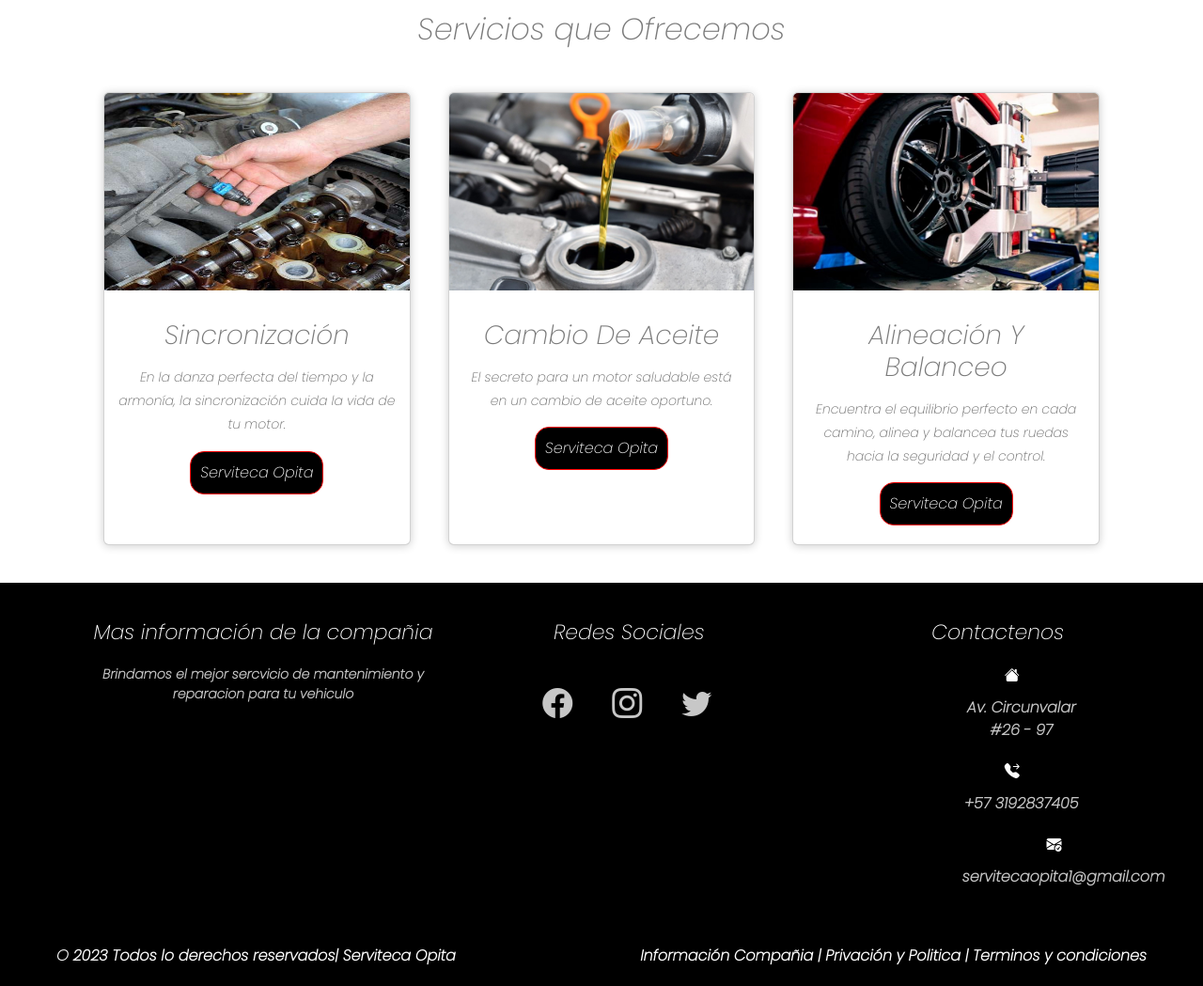
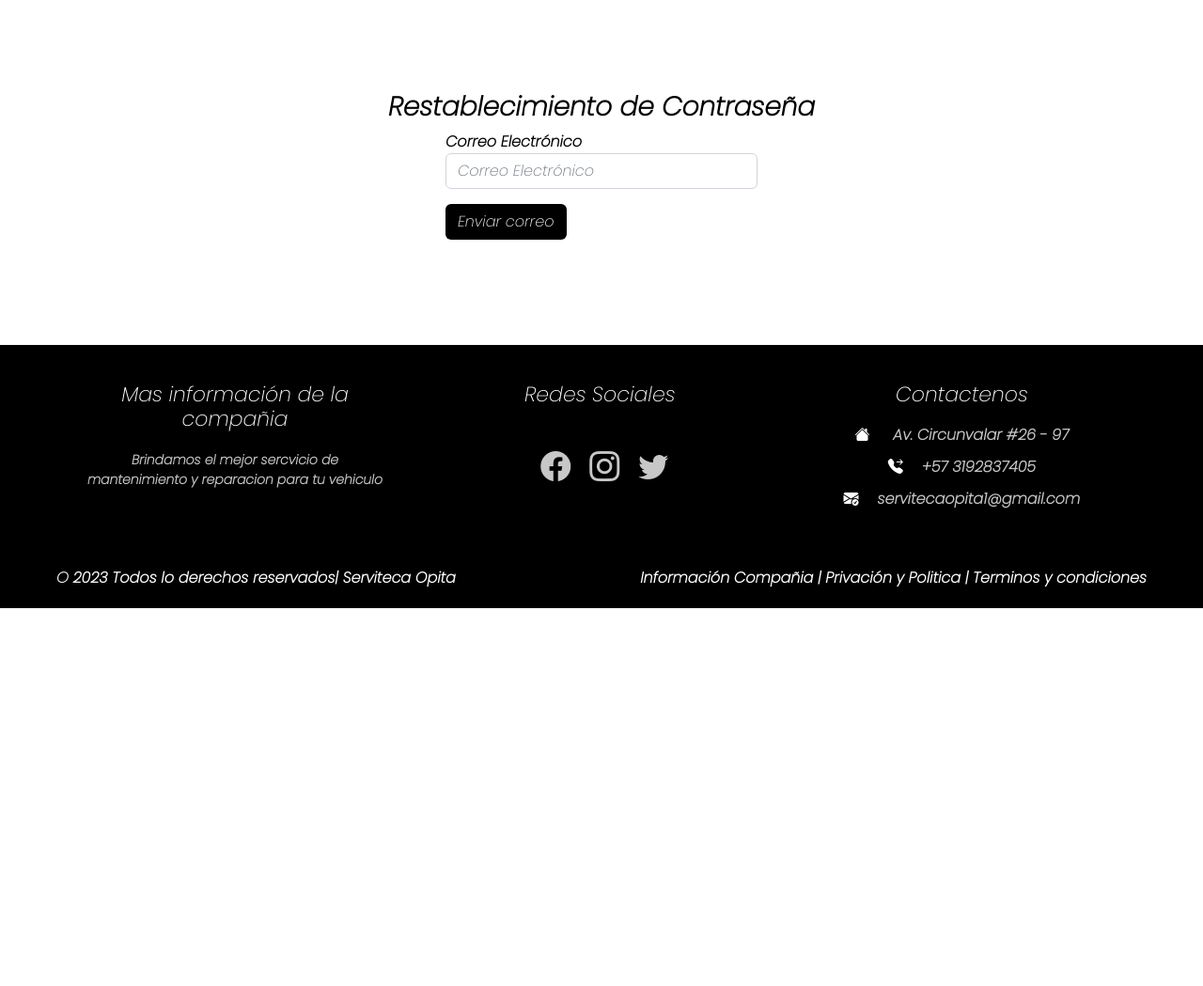
Before and after one commit to TheEmmanuel2710/ProyectoServiteca, a Django app: page /vistaCorreoForgot/ in a window 1280 px wide. Shown: the part 76-1125 px from the top of the page at 94% size. After the commit the page ends 723 px from the top, so only its background shows below. Run offline with Django 4.2, Linux system fonts and the light colour scheme; some libraries are stand-ins or nearby versions.

Commit message:
Responsive finalizado y funcion forgot password finalizada y otras mejoras

```diff
--- a/GestionServiteca/GestionServiteca/urls.py
+++ b/GestionServiteca/GestionServiteca/urls.py
@@ -61,8 +61,11 @@ urlpatterns = [
     path('habilitar_usuario/<int:user_id>/', views.habilitarUsuario),
     path('deshabilitar_usuario/<int:user_id>/', views.deshabilitarUsuario),
     path('vistaGraficas/', views.mostrarGrafica1),
-    path('<str:texto>/', views.urlValidacion),
-
+    path('vistaCorreoForgot/', views.vistaCorreoForgot),
+    path('registrarPeticionForgot/', views.registrarPeticionForgot),
+    path('vistaCambiarContraseña/', views.vistaCambiarContraseña),
+    path('cambiarContrasena/<str:uidb64>/<str:token>/', views.cambiarContraseña),
+    path('<str:texto>/', views.urlValidacion)
 ]
 if settings.DEBUG:
     urlpatterns += static (settings.MEDIA_URL, document_root = settings.MEDIA_ROOT)
--- a/GestionServiteca/appGestionServiteca/admin.py
+++ b/GestionServiteca/appGestionServiteca/admin.py
@@ -10,3 +10,4 @@ admin.site.register(Servicio)
 admin.site.register(ServicioPrestado)
 admin.site.register(DetalleServicioPrestado)
 admin.site.register(Factura)
+admin.site.register(PeticionForgot)
--- a/GestionServiteca/appGestionServiteca/static/css/app.css
+++ b/GestionServiteca/appGestionServiteca/static/css/app.css
@@ -46,15 +46,15 @@ font-family: 'Poppins', sans-serif;
 
 .column2 {
     max-width: 400px;
+
+
 }
 
-.redes {
-    display: flex;
-    justify-content: center;
-}
+
 
 .column2 h1 {
     font-size: 22px;
+
 }
 
 .row {
@@ -73,19 +73,54 @@ font-family: 'Poppins', sans-serif;
     color: #C7C7C7;
 }
 
+.container-body {
+    flex-direction: row;
+    /* Change to row for side-by-side layout */
+    justify-content: space-between;
+    /* Add space between columns */
+}
+
+.column1,
+.column2,
+.column3 {
+    flex-basis: calc(33.33% - 30px);
+    /* Divide space equally with some margin */
+    margin: 0 10px;
+    /* Add margin between columns */
+}
+
+.row2 {
+    margin-left: 0;
+    /* Adjust margin */
+}
+
+
+
 .column3 {
     max-width: 400px;
+    margin: 0;
+    /* Remove the margin to center-align the column */
+    text-align: center;
+}
+
+/* Adjust the social media icons alignment */
+.redes {
+    display: flex;
+    justify-content: center;
+    align-items: center;
+    margin-top: 0;
+    margin-right: 0;
+}
+
+.redes img {
+    margin: 0 5px;
+    /* Adjust spacing */
 }
 
 .column3 h1 {
     font-size: 22px;
 }
 
-.row2 {
-    margin-top: 20px;
-    display: flex;
-
-}
 
 .row2 img {
     width: 36px;
@@ -404,7 +439,7 @@ header {
 .wrapper {
     margin: 0% auto;
     position: fixed;
-    top: 100px;
+    top: 85px;
     width: 400px;
     height: 540px;
     background: white;
@@ -875,15 +917,15 @@ header {
     }
 
     .column2 {
-        margin-right: 10%;
+        margin-right: 0;
     }
 
     #Contactenos {
-        margin-right: 10%;
+        margin-right: 0;
     }
 
     .row2 {
-        margin-right: 15%;
+        margin-right: 0;
     }
 }
 
@@ -925,15 +967,15 @@ header {
     }
 
     .column2 {
-        margin-right: 10%;
+        margin-right: 0;
     }
 
     #Contactenos {
-        margin-right: 10%;
+        margin-right: 0;
     }
 
     .row2 {
-        margin-right: 20%;
+        margin-right: 0;
     }
 }
 
@@ -959,7 +1001,7 @@ header {
 
     .wrapper {
         width: 350px;
-        height: 465px;
+        height: 500px;
     }
 
     .navigation .btnLogin-popup {
@@ -978,11 +1020,57 @@ header {
         transition: .5s;
     }
 
+    .container-body {
+        flex-direction: row;
+        /* Change to row for side-by-side layout */
+        justify-content: space-between;
+        /* Add space between columns */
+    }
+
+    .column1,
+    .column2,
+    .column3 {
+        flex-basis: calc(33.33% - 20px);
+        /* Divide space equally with some margin */
+        margin: 0 10px;
+        /* Add margin between columns */
+    }
 
     .row2 {
-        margin-left: 22%;
+        margin-left: 0;
+        /* Adjust margin */
+    }
 
+    /* Adjust footer columns for side-by-side layout */
+    .column1,
+    .column2 {
+        max-width: 320px;
     }
+
+    .column3 {
+        max-width: 400px;
+        margin: 0;
+        /* Remove the margin to center-align the column */
+        text-align: center;
+    }
+
+    /* Adjust the social media icons alignment */
+    .redes {
+        display: flex;
+        justify-content: center;
+        align-items: center;
+        margin-top: 10px;
+        margin-right: 20px;
+    }
+    #Social{
+        margin-left: 10px;
+    }
+
+    .redes img {
+        margin: 0 5px;
+        /* Adjust spacing */
+    }
+
 
 
 
@@ -991,7 +1079,8 @@ header {
 
 @media only screen and (min-width: 1080px) {
     .wrapper {
-        height: 468px;
+        width: 350px;
+        height: 470px;
     }
 
     #logo {
@@ -1027,6 +1114,17 @@ header {
         margin-right: -90px;
         transition: .5s;
     }
+
+    .g-recaptcha {
+        margin-top: 0px;
+        animation: reverse;
+    }
+
+    .grecaptcha-badge {
+       transform: translate(0,20px);
+
+
+    }
 }
 
 
--- a/GestionServiteca/appGestionServiteca/templates/menu.html
+++ b/GestionServiteca/appGestionServiteca/templates/menu.html
@@ -32,7 +32,16 @@
             Mostrar Contraseña
           </label>
         </div>
+        <div style="display: flex; justify-content: center; align-items: center;">
+          <label>
+            <a href="/vistaCorreoForgot/">
+              <p style="color: #000;">¿Olvidaste tu contraseña?</p>
+            </a>
+          </label>
+        </div>
+
         <button class="g-recaptcha btn1" data-sitekey="6LevdIonAAAAAP23toHyirgase9fx1NzOQfOfFSO" data-callback='onSubmit' data-action='submit'>Ingresar</button>
+        <div></div>
       </form>
     </div>
   </div>
--- a/GestionServiteca/appGestionServiteca/templates/piePagina.html
+++ b/GestionServiteca/appGestionServiteca/templates/piePagina.html
@@ -1,4 +1,4 @@
-<div class="text-center fw-bold text-white " id="footer2">
+<div class="text-center fw-bold text-white " >
     <div class="container-footer-all">
         <div class="container-body">
             <div class="column1">
@@ -6,15 +6,15 @@
                 <p>Brindamos el mejor sercvicio de mantenimiento y reparacion para tu vehiculo </p>
             </div>
             <div class="column2">
-                <h1 style="margin-left:10% ;">Redes Sociales</h1>
+                <h1 id="Social">Redes Sociales</h1>
                 <div class="redes">
-                    <div class="row" style="margin-right: 10px;">
+                    <div class="row" >
                         <label><i class="bi bi-facebook" style="font-size: 2rem;"></i></label>
                     </div>
-                    <div class="row" style="margin-right: 10px;">
+                    <div class="row" >
                         <label><i class="bi bi-instagram" style="font-size: 2rem;"></i></label>
                     </div>
-                    <div class="row" style="margin-right: 10px;">
+                    <div class="row" >
                         <label><i class="bi bi-twitter" style="font-size: 2rem;"></i></label>
                     </div>
                 </div>
@@ -29,8 +29,8 @@
                     <i class="bi bi-telephone-forward-fill"><label>+57 3192837405</label></i>
 
                 </div>
-                <div class="row2"">
-                    <i class="bi bi-envelope-check-fill"><label id="correoxd">servitecaopita1@gmail.com</label></i>
+                <div class="row2">
+                    <i class="bi bi-envelope-check-fill"><label>servitecaopita1@gmail.com</label></i>
 
                 </div>
             </div>
--- /dev/null
+++ b/GestionServiteca/appGestionServiteca/templates/vistaCorreoForgot.html
@@ -0,0 +1,80 @@
+{% extends "index.html" %}
+{% block menu %}
+{% include "menu.html" %}
+{%endblock %}
+{% block contenido %}
+<br>
+<br>
+<br>
+<br>
+<h3 class="text-center fw-bold" style="color:black ;">Restablecimiento de Contraseña</h3>
+<div class="d-flex justify-content-center align-items-center" style="margin-bottom: 7rem;">
+    <form action="/registrarPeticionForgot/" method="post" class="needs-validation" novalidate>
+        {% csrf_token%}
+        <div class="mb-3 col-lg-12">
+            <label for="txtCorreo" class="fw-bold" style="color: black;">Correo Electrónico</label>
+            <input type="email" name="txtCorreo" class="form-control" id="txtCorreo" placeholder="Correo Electrónico"
+                required>
+        </div>
+        <button type="submit" class="btn" style="background-color: black; color: white;">Enviar correo</button>
+    </form>
+</div>
+
+<script>
+    (() => {
+        "use strict";
+
+        const forms = document.querySelectorAll(".needs-validation");
+
+
+        Array.from(forms).forEach((form) => {
+            form.addEventListener(
+                "submit",
+                (event) => {
+                    if (!form.checkValidity()) {
+                        event.preventDefault();
+                        event.stopPropagation();
+                    }
+
+                    form.classList.add("was-validated");
+                },
+                false
+            );
+        });
+    })();
+</script>
+{% if mensaje %}
+{% if estado %}
+<script>
+    Swal.fire({
+        title: 'Envio Correo',
+        text: '{{mensaje}}',
+        icon: 'success',
+        confirmButtonColor: '#3085d6',
+        confirmButtonText: 'Aceptar'
+    }).then((result) => {
+        if (result.isConfirmed) {
+            location.href = "/vistaCorreoForgot/"
+        }
+    });
+</script>
+{% else %}
+<script>
+    Swal.fire({
+        title: 'Envio Correo',
+        text: '{{mensaje}}',
+        icon: 'error',
+        confirmButtonColor: '#3085d6',
+        confirmButtonText: 'Aceptar'
+    }).then((result) => {
+        if (result.isConfirmed) {
+            location.href = "/vistaCorreoForgot/"
+        }
+    });
+</script>
+{% endif %}
+{% endif %}
+{%endblock %}
+{% block piePagina %}
+{% include "piePagina.html" %}
+{%endblock %}
--- a/GestionServiteca/appGestionServiteca/views.py
+++ b/GestionServiteca/appGestionServiteca/views.py
@@ -22,6 +22,10 @@ from fpdf import FPDF
 from datetime import datetime
 import os
 from django.http import HttpResponse
+from django.contrib.auth.tokens import default_token_generator
+from django.utils.http import urlsafe_base64_encode, urlsafe_base64_decode
+from django.utils.encoding import force_bytes, force_str
+from django.contrib import messages
 
 datosSesion={"user":None,"rutaFoto":None, "rol":None}
 
@@ -163,7 +167,7 @@ def registrarUsuario(request):
 
             # Enviar correo al usuario en un hilo separado
             asunto = 'Registro Sistema Serviteca'
-            mensaje = f'Cordial saludo, <b>{user.first_name} {user.last_name}</b>, nos permitimos.\
+            mensaje = f'Cordial saludo, <b>{user.first_name} {user.last_name}</b>, nos permitimos\
                 informarle que usted ha sido registrado en el Sistema de ServitecaOpita.\
                 Nos permitimos enviarle las credenciales de Ingreso a nuestro sistema.<br>\
                 <br><b>Username: </b> {user.username}\
@@ -1105,9 +1109,69 @@ def generar_pdf(request):
         # PDF como respuesta HTTP
         # with open(pdf_path, 'rb') as pdf_file:
         #     response = HttpResponse(pdf_file.read(), content_type='application/pdf')
-        #     response['Content-Disposition'] = 'attachment; filename="nombre_del_archivo.pdf"'
+        #     response['Content-Disposition'] = 'attachment; filename="SERVITECA OPITA.pdf"'
         #     return response
 
         return HttpResponse("PDF generado y guardado correctamente.")
     except Exception as e:
         return HttpResponse("Error al generar el PDF: " + str(e))
+
+
+def vistaCorreoForgot(request):
+    return render(request,"vistaCorreoForgot.html")
+
+
+def registrarPeticionForgot(request):
+    if request.method == 'POST':
+        correo = request.POST.get('txtCorreo')
+        try:
+            usuario = User.objects.get(email=correo)
+            with transaction.atomic():
+                peticion = PeticionForgot(id_user=usuario)
+                peticion.save()
+                # Generar uidb64
+                uidb64 = urlsafe_base64_encode(force_bytes(usuario.pk))
+                # Generar el token
+                token = default_token_generator.make_token(usuario)
+                # Enviar correo al usuario en un hilo separado
+                asunto = 'Solicitud de Restablecimiento de Contraseña'
+                mensaje = f'Cordial saludo, {usuario.first_name} {usuario.last_name}, ha solicitado el restablecimiento de contraseña. Por favor, haga clic en el siguiente enlace para continuar con el proceso: http://127.0.0.1:8000/cambiarContrasena/{uidb64}/{token}/'
+                thread = threading.Thread(target=enviarCorreo, args=(asunto, mensaje, usuario.email))
+                thread.start()
+
+                mensaje = "Correo enviado exitosamente"
+                estado = True
+        except User.DoesNotExist:
+            mensaje = "El correo electrónico no está registrado"
+            estado = False
+
+        return render(request, "vistaCorreoForgot.html", {"mensaje": mensaje, "estado": estado})
+    else:
+        return render(request, "vistaCorreoForgot.html")
+
+
+def vistaCambiarContraseña(request):
+    return render(request,"cambiarContraseña.html")
+
+
+def cambiarContraseña(request, uidb64, token):
+    try:
+        uid = force_str(urlsafe_base64_decode(uidb64))
+        user = User.objects.get(pk=uid)
+    except (TypeError, ValueError, OverflowError, User.DoesNotExist):
+        user = None
+
+    if user is not None and default_token_generator.check_token(user, token):
+        if request.method == 'POST':
+            password = request.POST.get('new_password')
+            user.set_password(password)
+            user.save()
+            messages.success(request, 'Contraseña restablecida correctamente. Ahora puedes iniciar sesión con tu nueva contraseña.')
+
+            # Actualizar el estado de la petición de forgot a "inactiva"
+            PeticionForgot.objects.filter(id_user=user).update(estado='Inactiva')
+
+            return redirect('/')  # Redirige a la página de inicio de sesión
+        return render(request, 'cambiarContraseña.html', {'validlink': True})
+    else:
+        return render(request, 'cambiarContraseña.html', {'validlink': False})
```
Also changed, not shown: other parts of GestionServiteca/appGestionServiteca/static/css/app.css (+27 -16 lines), GestionServiteca/appGestionServiteca/models.py (+17 -8 lines), GestionServiteca/appGestionServiteca/templates/administrador/vistaGestionarUsuarios.html (+7 -12 lines), GestionServiteca/appGestionServiteca/templates/cambiarContraseña.html (added, +82 -0 lines), GestionServiteca/appGestionServiteca/migrations/0013_alter_vehiculo_vehmarca_peticionforgot.py (added), GestionServiteca/appGestionServiteca/migrations/0014_delete_peticionforgot.py (added), GestionServiteca/appGestionServiteca/migrations/0015_peticionforgot.py (added), GestionServiteca/media/fotos/rick.jpg (added), 1 other file.
